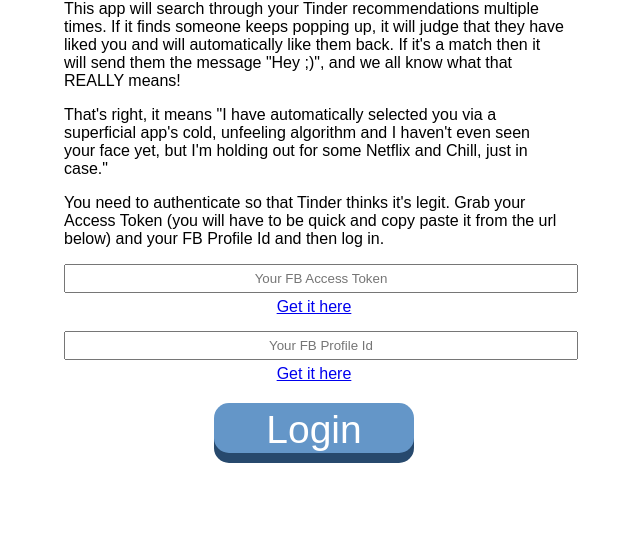
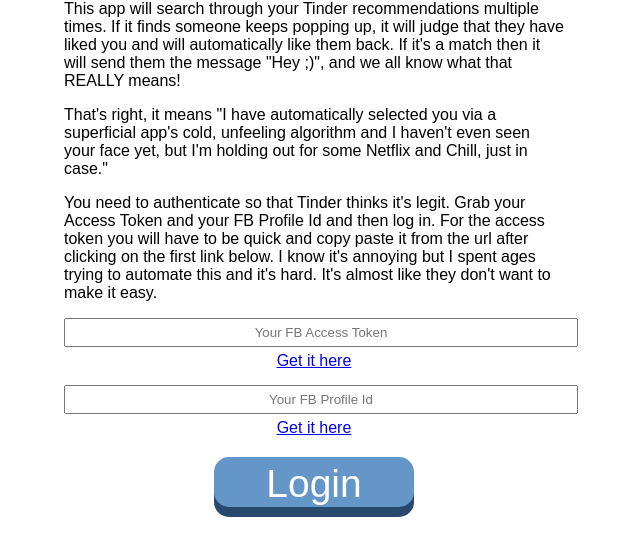
Before and after one commit to JonathanUsername/autotinder, a website: page public/index.html in a window 1280 px wide. Shown: the part 84-640 px from the top of the page, without its empty margins (326-966 px from the left). Drawn offline with Linux system fonts and the light colour scheme.

Commit message:
Fix copy

```diff
--- a/public/index.html
+++ b/public/index.html
@@ -12,7 +12,7 @@
   <form action="success" method="get">
     <p>This app will search through your Tinder recommendations multiple times. If it finds someone keeps popping up, it will judge that they have liked you and will automatically like them back. If it's a match then it will send them the message "Hey ;)", and we all know what that REALLY means!</p>
     <p>That's right, it means "I have automatically selected you via a superficial app's cold, unfeeling algorithm and I haven't even seen your face yet, but I'm holding out for some Netflix and Chill, just in case."</p>
-    <p>You need to authenticate so that Tinder thinks it's legit. Grab your Access Token (you will have to be quick and copy paste it from the url below) and your FB Profile Id and then log in.</p>
+    <p>You need to authenticate so that Tinder thinks it's legit. Grab your Access Token and your FB Profile Id and then log in. For the access token you will have to be quick and copy paste it from the url after clicking on the first link below. I know it's annoying but I spent ages trying to automate this and it's hard. It's almost like they don't want to make it easy.</p>
     <input name="token" type="text" placeholder="Your FB Access Token" value="" id="token">
     <a target="_blank" href="https://www.facebook.com/dialog/oauth?client_id=464891386855067&redirect_uri=https://www.facebook.com/connect/login_success.html&scope=basic_info,email,public_profile,user_about_me,user_activities,user_birthday,user_education_history,user_friends,user_interests,user_likes,user_location,user_photos,user_relationship_details&response_type=token">Get it here</a>
     <input name="id" type="text" placeholder="Your FB Profile Id" value="" id="token">
```
